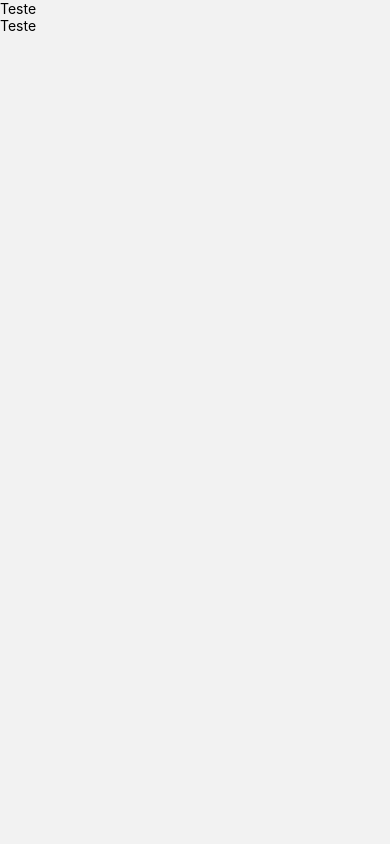
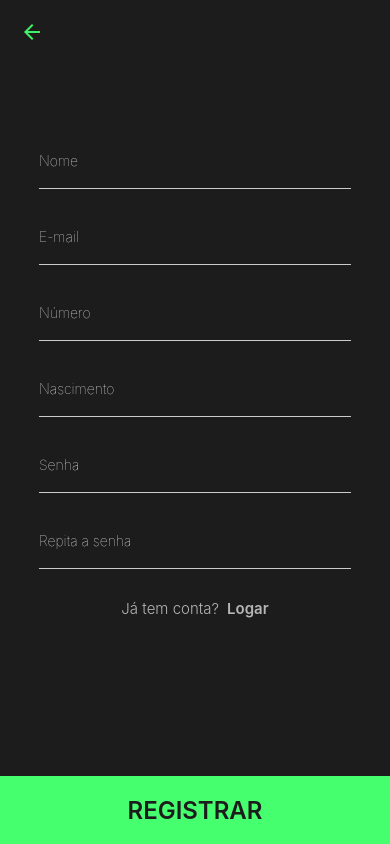
Before and after one commit to Arthur-dezingrini/SportFy, a React Native app: screen /Register in a window 390 px wide. Built offline with nearby package versions, Linux system fonts and the light colour scheme.

Commit message:
Adicionado tela de cadastro sem funcionalidade

```diff
--- a/components/Button/Button.jsx
+++ b/components/Button/Button.jsx
@@ -1,12 +1,11 @@
-import React from "react";
-import { View, TouchableOpacity, Text } from "react-native";
+import React from 'react';
+import { TouchableOpacity, Text } from 'react-native';
+import styles from './ButtonStyle';
 
 export default function Button({ children, onPress }) {
   return (
-    <View>
-      <TouchableOpacity onPress={onPress}>
-        <Text>{children}</Text>
-      </TouchableOpacity>
-    </View>
+    <TouchableOpacity style={styles.button} onPress={onPress}>
+      <Text style={styles.buttonText}>{children}</Text>
+    </TouchableOpacity>
   );
 }
--- a/components/Button/ButtonStyle.js
+++ b/components/Button/ButtonStyle.js
@@ -0,0 +1,16 @@
+import { StyleSheet } from 'react-native';
+
+export default StyleSheet.create({
+  button: {
+    width: '100%',
+    backgroundColor: '#46FF6F',
+    padding: '5%',
+    alignItems: 'center',
+  },
+  buttonText: {
+    color: '#1C1C1C',
+    fontSize: 16,
+    fontWeight: '600',
+    fontSize: '24px',
+  },
+});
--- /dev/null
+++ b/components/Input/Input.jsx
@@ -0,0 +1,16 @@
+import React from 'react';
+import { TextInput, StyleSheet } from 'react-native';
+import styles from './InputStyle'
+
+export default function Input({ value, placeholder, onChangeText, secureTextEntry }) {
+  return (
+    <TextInput
+      style={styles.input}
+      value={value}
+      placeholder={placeholder}
+      onChangeText={onChangeText}
+      secureTextEntry={secureTextEntry}
+      placeholderTextColor={'#FFF'}
+    />
+  );
+}
--- /dev/null
+++ b/components/Input/InputStyle.js
@@ -0,0 +1,13 @@
+import { StyleSheet } from "react-native";
+
+export default StyleSheet.create({
+    input: {
+        height: 56,
+        borderBottomWidth: 1,
+        borderBottomColor: '#ccc',
+        marginVertical: 10,
+        color: '#FFF',
+        width: '80%',
+        fontWeight: '100',
+    },
+  });
--- a/package.json
+++ b/package.json
@@ -20,6 +20,7 @@
     "react-native-gesture-handler": "^2.18.1",
     "react-native-safe-area-context": "^4.10.9",
     "react-native-screens": "^3.34.0",
+    "react-native-vector-icons": "^10.1.0",
     "react-native-web": "~0.19.10"
   },
   "devDependencies": {
--- a/pages/Register/Register.jsx
+++ b/pages/Register/Register.jsx
@@ -1,12 +1,33 @@
-import React from "react";
-import { View, Text } from "react-native";
+import React, { useState } from "react";
+import { View, Text, SafeAreaView } from "react-native";
 import Button from "../../components/Button/Button";
+import Input from "../../components/Input/Input";
+import styles from "./RegisterStyle";
+import Icon from "react-native-vector-icons/MaterialIcons";
 
 export default function Register() {
+  const [text, setText] = useState("");
+
   return (
-    <View>
-      <Text>Teste</Text>
-      <Button>Teste</Button>
-    </View>
+    <SafeAreaView style={styles.safeArea}>
+      <View style={styles.header}>
+        <Icon name="arrow-back" size={24} color="#43F16A" />
+      </View>
+      <View style={styles.container}>
+        <Input placeholder="Nome" />
+        <Input placeholder="E-mail" />
+        <Input placeholder="Número" />
+        <Input placeholder="Nascimento" />
+        <Input placeholder="Senha" />
+        <Input placeholder="Repita a senha" />
+        <View style={styles.passwordContainer}>
+          <Text style={styles.password}>Já tem conta? </Text>
+          <Text style={styles.login}> Logar</Text>
+        </View>
+      </View>
+      <View style={styles.footer}>
+        <Button>REGISTRAR</Button>
+      </View>
+    </SafeAreaView>
   );
 }
--- a/pages/Register/RegisterStyle.js
+++ b/pages/Register/RegisterStyle.js
@@ -0,0 +1,36 @@
+import { StyleSheet } from 'react-native';
+
+export default StyleSheet.create({
+    safeArea: {
+        flex: 1,
+        backgroundColor: '#1c1c1c',
+      },
+      header: {
+        flexDirection: 'row',
+        alignItems: 'center',
+        padding: 20,
+      },
+      container: {
+        flex: 1,
+        justifyContent: 'center',
+        alignItems: 'center',
+        marginBottom: 100
+      },
+      footer: {
+        alignItems: 'center',
+      },
+      passwordContainer: {
+        flexDirection: 'row',
+        marginTop: 20,
+      },
+      login: {
+        color: '#B6B6B6',
+        fontWeight: '600',
+        fontSize: 15,
+      },
+      password: {
+        color: '#B6B6B6',
+        fontWeight: '300',
+        fontSize: 15,
+      }
+});
```
Also changed, not shown: 1 other file (tests, documents, lock files or other folders).
